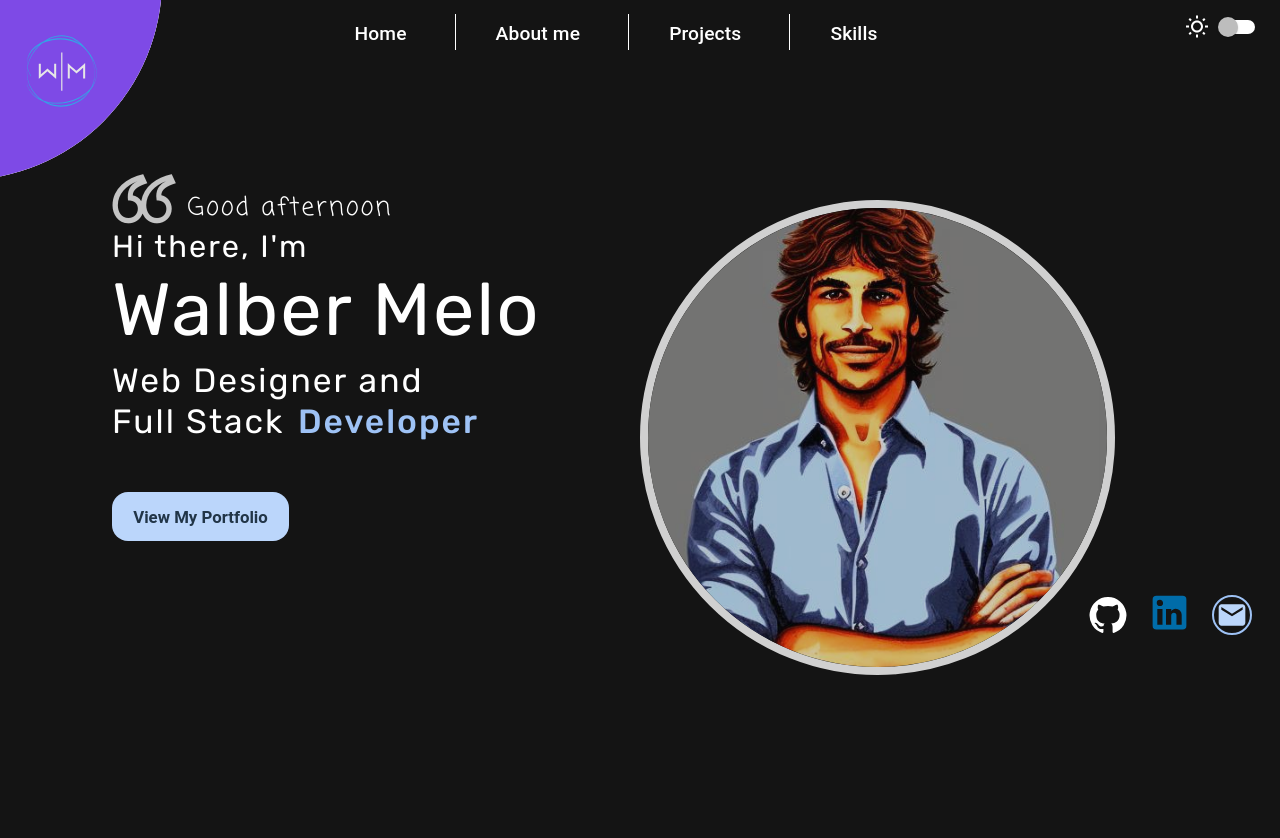
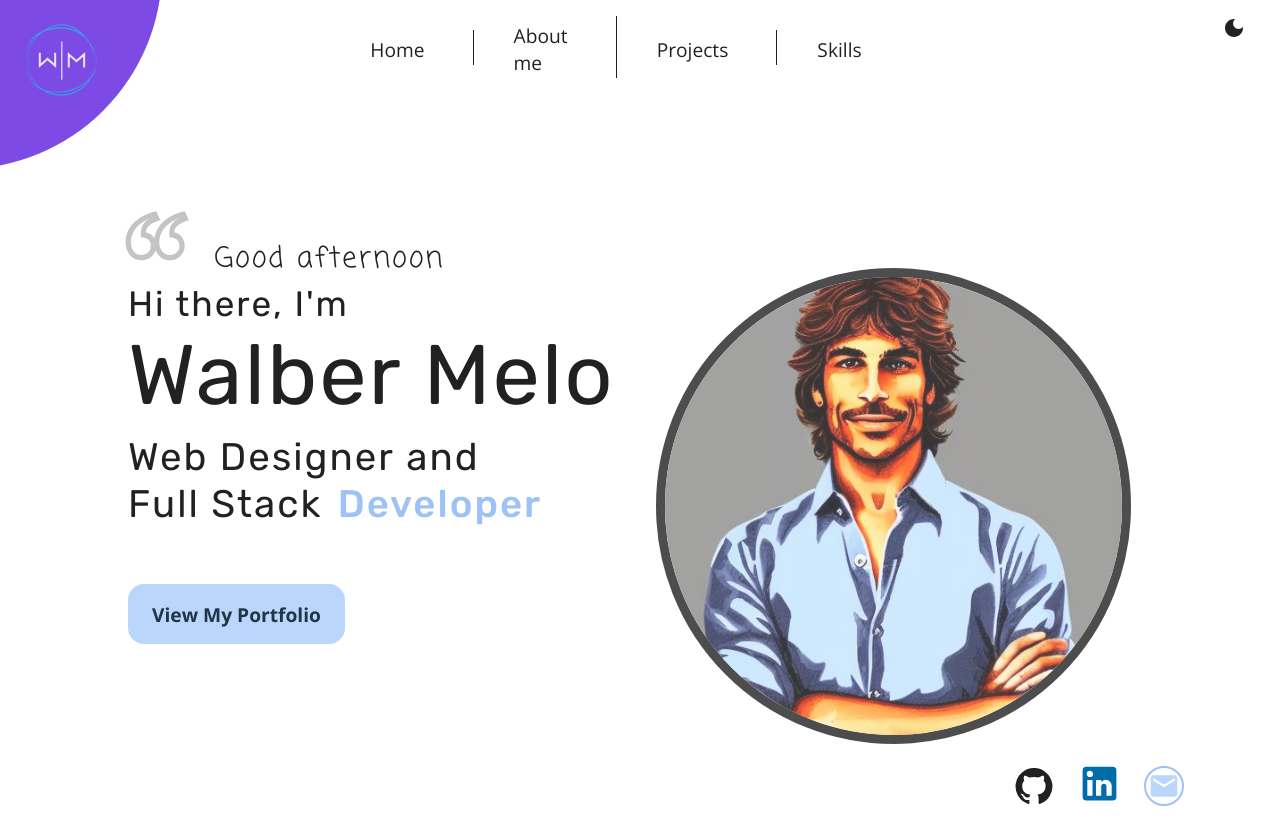
Before and after one commit to WalberMelo/personal_website, a React (Vite) app: page / in a window 1280 px wide. Before the commit the page ends 800 px from the top, so only its background shows below. Built offline with nearby package versions, Linux system fonts and the light colour scheme.

Commit message:
hero section

```diff
--- a/src/App.css
+++ b/src/App.css
@@ -56,24 +56,25 @@
   box-sizing: border-box;
 }
 
-body {
+body,
+html {
   font-family: "Rubik", sans-serif;
   font-family: "Coming Soon", cursive;
   font-family: "Open Sans", sans-serif;
-  margin: 0;
   min-width: 320px;
-  min-height: 100vh;
+  min-height: 100%;
 }
+
+.full-screen-div {
+  width: 100vw;
+  height: 100%;
+  min-height: 100%;
+  overflow-x: hidden;
+  overflow-y: hidden;
+}
+
 a:link,
 a:active,
 a:hover {
   color: inherit;
 }
-.btn-switch--theme {
-  position: absolute;
-  display: flex;
-  align-items: center;
-  margin-top: 0.6em;
-  right: 1%;
-  z-index: 1000;
-}
--- a/src/App.jsx
+++ b/src/App.jsx
@@ -1,54 +1,71 @@
-import React, { useState } from "react";
+import React from "react";
 import "./App.css";
 import Header from "./components/header/Header";
 import Home from "./pages/home/Home";
-import { ThemeProvider, createTheme } from "@material-ui/core/styles";
-import { CssBaseline, Switch } from "@material-ui/core";
+import IconButton from "@mui/material/IconButton";
+import Box from "@mui/material/Box";
+import { useTheme, ThemeProvider, createTheme } from "@mui/material/styles";
 import WbSunnyOutlinedIcon from "@mui/icons-material/WbSunnyOutlined";
 import DarkModeIcon from "@mui/icons-material/DarkMode";
 
-const darkTheme = createTheme({
-  palette: {
-    type: "dark",
-    background: {
-      default: "#141414",
-    },
-  },
-});
+const ColorModeContext = React.createContext({ toggleColorMode: () => {} });
 
-const lightTheme = createTheme({
-  palette: {
-    type: "light",
-    background: {
-      default: "rgb(223, 218, 218)",
-    },
-  },
-});
-
-function App() {
-  const [mode, setMode] = useState("dark");
-  const [themeIcon, setThemeIcon] = useState(false);
-  const selectedTheme = mode === "light" ? lightTheme : darkTheme;
-
-  const toggleTheme = () => {
-    setMode(mode === "light" ? "dark" : "light");
-    setThemeIcon((prevTheme) => !prevTheme);
-  };
-
-  console.log("selected: ", selectedTheme);
-  console.log("mode: ", mode);
+function MyApp() {
+  const theme = useTheme();
+  const colorMode = React.useContext(ColorModeContext);
 
   return (
-    <ThemeProvider theme={selectedTheme}>
-      <div className="btn-switch--theme ">
-        {themeIcon ? <DarkModeIcon /> : <WbSunnyOutlinedIcon />}
-        <Switch onChange={toggleTheme} />
-      </div>
-      <CssBaseline />
+    <Box
+      sx={{
+        position: "relative",
+        bgcolor: "background.default",
+        color: "text.primary",
+        borderRadius: 1,
+      }}
+    >
+      <IconButton
+        sx={{ mt: 1, position: "absolute", right: "2%", zIndex: "1000" }}
+        onClick={colorMode.toggleColorMode}
+        color="inherit"
+      >
+        {theme.palette.mode === "dark" ? (
+          <WbSunnyOutlinedIcon />
+        ) : (
+          <DarkModeIcon />
+        )}
+      </IconButton>
       <Header />
       <Home />
-    </ThemeProvider>
+    </Box>
   );
 }
 
-export default App;
+export default function ToggleColorMode() {
+  const [mode, setMode] = React.useState("light");
+  const colorMode = React.useMemo(
+    () => ({
+      toggleColorMode: () => {
+        setMode((prevMode) => (prevMode === "light" ? "dark" : "light"));
+      },
+    }),
+    []
+  );
+
+  const theme = React.useMemo(
+    () =>
+      createTheme({
+        palette: {
+          mode,
+        },
+      }),
+    [mode]
+  );
+
+  return (
+    <ColorModeContext.Provider value={colorMode}>
+      <ThemeProvider theme={theme}>
+        <MyApp />
+      </ThemeProvider>
+    </ColorModeContext.Provider>
+  );
+}
--- a/src/pages/home/Home.jsx
+++ b/src/pages/home/Home.jsx
@@ -61,11 +61,11 @@ export default function Home() {
               className="email"
             />
           </div>
-        </div>
-        <div className="hero-img--box">
-          <span>
-            <img src={foto} alt="Walber Melo" />
-          </span>
+          <div className="hero-img--box">
+            <span>
+              <img src={foto} alt="Walber Melo" />
+            </span>
+          </div>
         </div>
       </section>
     </main>
--- a/src/pages/home/home.css
+++ b/src/pages/home/home.css
@@ -2,6 +2,9 @@
 /* GENERAL */
 /*************************************/
 
+.section-hero {
+  height: 95vh;
+}
 .hero {
   display: flex;
   flex-direction: row;
@@ -190,14 +193,11 @@ span:nth-child(7) {
 /* SOCIAL MEDIA BOX */
 /*************************************/
 .hero-social--box {
-  position: absolute;
-  top: 110%;
-  left: 90%;
-
   display: grid;
   grid-template-columns: repeat(3, auto);
   gap: 1.4em;
   align-items: end;
+  margin-bottom: 2em;
 }
 
 .hero-social--box:hover {
```
